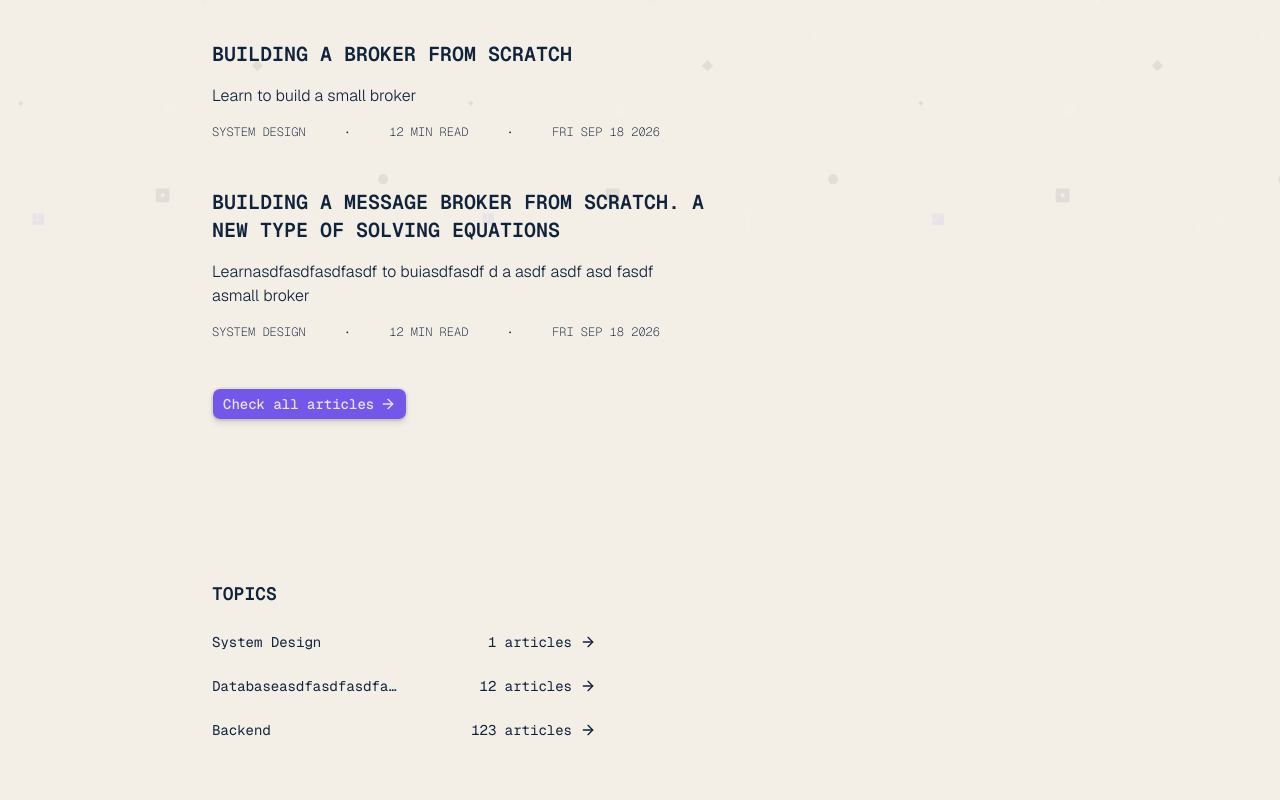
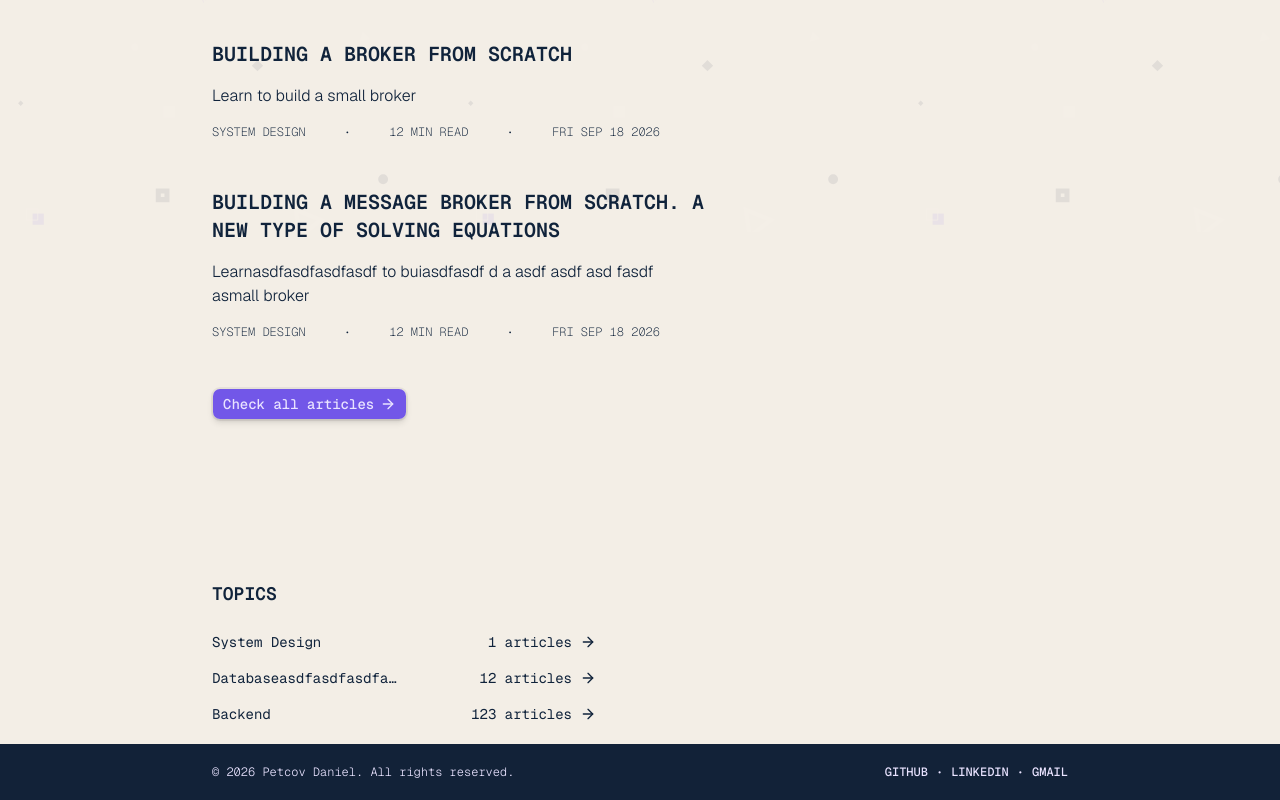
Before and after one commit to DanielPetcov/Blog_Frontend, a Next.js app: page / in a window 1280 px wide. Shown: the part 568-1368 px from the top of the page. Before the commit the page ends 1328 px from the top, so only its background shows below. Built offline with nearby package versions, Linux system fonts and the light colour scheme.

Commit message:
Add Footer component and update layout; enhance global styles with new color variables

```diff
--- /dev/null
+++ b/app/components/Footer/Footer.tsx
@@ -0,0 +1,26 @@
+import Link from "next/link";
+
+export default function Footer() {
+  const currentYear = new Date().getFullYear();
+
+  return (
+    <div className="bg-foreground text-brand-soft">
+      <div className="max-w-4xl mx-auto p-5 text-xs font-light font-mono flex justify-between items-center">
+        <div>© {currentYear} Petcov Daniel. All rights reserved.</div>
+        <div className="flex gap-2">
+          <Link href="#" className="uppercase font-medium">
+            github
+          </Link>
+          <div>•</div>
+          <Link href="#" className="uppercase font-medium">
+            LinkedIn
+          </Link>
+          <div>•</div>
+          <Link href="#" className="uppercase font-medium">
+            Gmail
+          </Link>
+        </div>
+      </div>
+    </div>
+  );
+}
--- a/app/globals.css
+++ b/app/globals.css
@@ -21,6 +21,9 @@ body {
   --font-mono: var(--font-geist-mono);
 
   --font-heading: var(--font-geist-sans);
+
+  --color-surface: var(--surface);
+  --color-surface-elevated: var(--surface-elevated);
 
   --color-brand: var(--brand);
   --color-brand-hover: var(--brand-hover);
--- a/app/layout.tsx
+++ b/app/layout.tsx
@@ -2,6 +2,7 @@ import type { Metadata } from "next";
 import { Geist, Geist_Mono } from "next/font/google";
 import "./globals.css";
 import Navbar from "./components/Navbar/Navbar";
+import Footer from "./components/Footer/Footer";
 
 const geistSans = Geist({
   variable: "--font-geist-sans",
@@ -28,6 +29,7 @@ export default function RootLayout({ children }: LayoutProps<"/">) {
         <div className="background-pattern fixed z-[-1] w-full h-full" />
         <Navbar />
         <div>{children}</div>
+        <Footer />
       </body>
     </html>
   );
--- a/app/page.tsx
+++ b/app/page.tsx
@@ -94,9 +94,11 @@ export default function Home() {
       <div className="mt-40">
         <div className="space-y-6 font-mono">
           <h2 className="uppercase text-lg font-semibold">Topics</h2>
-          {topics.map((topic) => (
-            <TopicRow key={topic.slug} {...topic} />
-          ))}
+          <div className="space-y-4">
+            {topics.map((topic) => (
+              <TopicRow key={topic.slug} {...topic} />
+            ))}
+          </div>
         </div>
       </div>
     </div>
```
